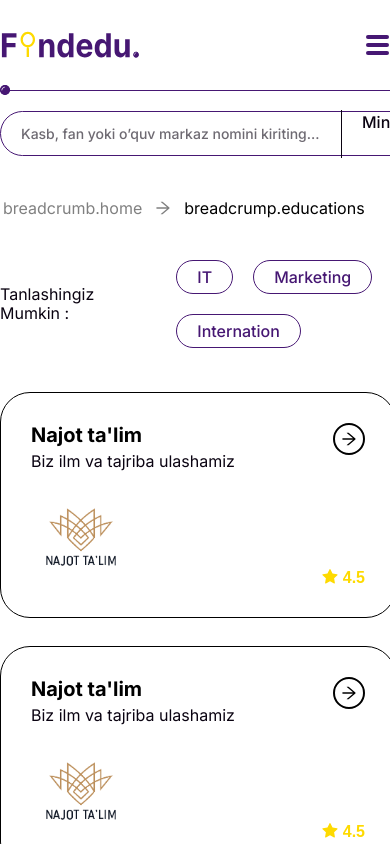
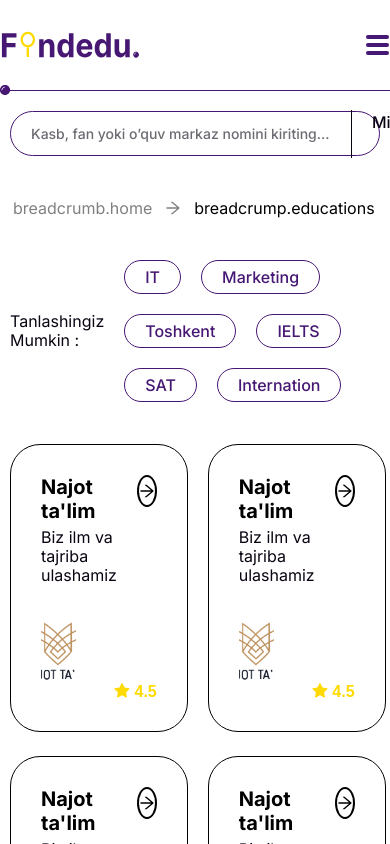
Before and after one commit to FazliddinMirzaqosimov/findedu-web, a Next.js app: page /educations in a window 390 px wide. Shown: the top 844 px of the page. Built offline with nearby package versions, Linux system fonts and the light colour scheme.

Commit message:
add container

```diff
--- a/src/styles/globals.css
+++ b/src/styles/globals.css
@@ -48,29 +48,95 @@
   }
 }
 
+/*.container {*/
+/*  width: 1200px;*/
+/*  margin: 0 auto;*/
+/*}*/
+
+/*@media (max-width: 1250px) {*/
+/*  .container {*/
+/*    width: 1100px;*/
+/*  }*/
+/*}*/
+/*@media (max-width: 1150px) {*/
+/*  .container {*/
+/*    width: 1000px;*/
+/*  }*/
+/*}*/
+/*@media (max-width: 1020px) {*/
+/*  .container {*/
+/*    width: 900px;*/
+/*  }*/
+/*}*/
+
+/*@media (max-width: 920px) {*/
+/*  .container {*/
+/*    max-width: 800px;*/
+/*  }*/
+/*}*/
+
 .container {
-  width: 1200px;
+  width: 100%;
+  max-width: 1920px;
   margin: 0 auto;
+  padding: 0 260px;
 }
 
-@media (max-width: 1250px) {
+@media (max-width: 1600px) {
   .container {
-    width: 1100px;
+    width: 100%;
+    max-width: 1600px;
+    margin: 0 auto;
+    padding: 0 100px;
   }
 }
-@media (max-width: 1150px) {
+@media (max-width: 1200px) {
   .container {
-    width: 1000px;
+    width: 100%;
+    max-width: 1200px;
+    margin: 0 auto;
+    padding: 0 50px;
   }
 }
-@media (max-width: 1020px) {
+@media (max-width: 1024px) {
   .container {
-    width: 900px;
+    width: 100%;
+    max-width: 1024px;
+    margin: 0 auto;
+    padding: 0 40px;
+  }
+}
+@media (max-width: 768px) {
+  .container {
+    width: 100%;
+    max-width: 768px;
+    margin: 0 auto;
+    padding: 0 30px;
   }
 }
 
-@media (max-width: 920px) {
+@media (max-width: 768px) {
   .container {
-    max-width: 800px;
+    width: 100%;
+    max-width: 768px;
+    margin: 0 auto;
+    padding: 0 30px;
   }
 }
+
+@media (max-width: 576px) {
+  .container {
+    width: 100%;
+    max-width: 576px;
+    margin: 0 auto;
+    padding: 0 20px;
+  }
+}
+@media (max-width: 480px) {
+  .container {
+    width: 100%;
+    max-width: 100%;
+    margin: 0 auto;
+    padding: 0 10px;
+  }
+}
```
